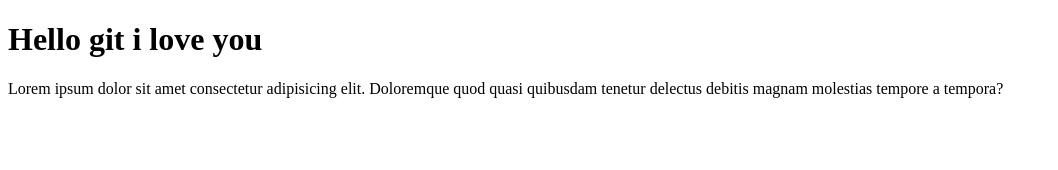
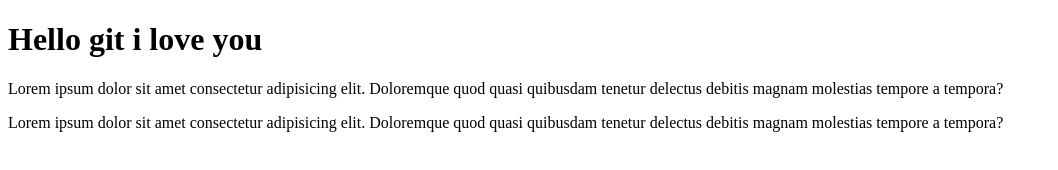
Before and after one commit to HafezFaruk/git-web, a plain HTML site: page index.html in a window 1280 px wide. Shown: the whole page, without its empty margins (0-1058 px from the left). Drawn offline with Linux system fonts and the light colour scheme.

Commit message:
add blog

```diff
--- a/index.html
+++ b/index.html
@@ -4,10 +4,14 @@
     <meta charset="UTF-8">
     <meta http-equiv="X-UA-Compatible" content="IE=edge">
     <meta name="viewport" content="width=device-width, initial-scale=1.0">
-    <title>Document</title>
+    <title>Documented</title>
 </head>
 <body>
+
     <h1>Hello git i love you</h1>
+
     <p>Lorem ipsum dolor sit amet consectetur adipisicing elit. Doloremque quod quasi quibusdam tenetur delectus debitis magnam molestias tempore a tempora?</p>
+    <p>Lorem ipsum dolor sit amet consectetur adipisicing elit. Doloremque quod quasi quibusdam tenetur delectus debitis magnam molestias tempore a tempora?</p>
+
 </body>
 </html>
```
